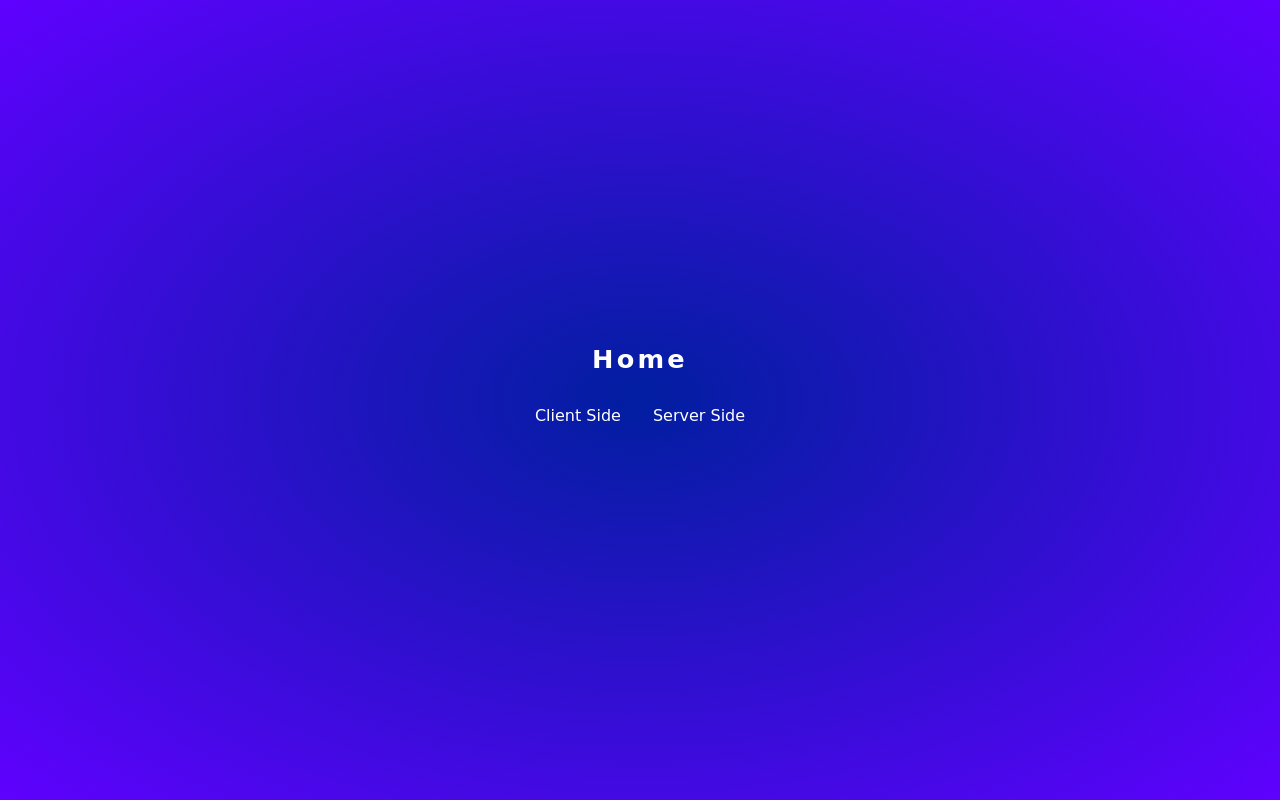
After one commit to CodeLavkush/clientServerMapping, a Node project: template views/home.ejs in a window 1280 px wide. The commit adds this page. Run offline with Node 20 templates, Linux system fonts and the light colour scheme; the template is opened without the code that fills it, so the values that code supplies are empty.

Commit message:
Added node js and express

```diff
--- /dev/null
+++ b/index.js
@@ -0,0 +1,22 @@
+import express from 'express'
+const app = express()
+const port = 3000
+
+app.use(express.static('public'));
+app.set('view engine', 'ejs');
+
+app.get('/', (req, res) => {
+  res.render('../views/home')
+})
+
+app.get('/client', (req, res) => {
+  res.render('../views/clientSideMapping')
+})
+
+app.get('/server', (req, res) => {
+  res.render('../views/serverSideMapping')
+})
+
+app.listen(port, () => {
+  console.log(`Example app listening on port ${port}`)
+})
--- /dev/null
+++ b/public/home.css
@@ -0,0 +1,43 @@
+* {
+    margin: 0;
+    padding: 0;
+    box-sizing: border-box;
+}
+
+body {
+    color: white;
+    background: #011EA0;
+    background: radial-gradient(at center, #011EA0, #5F01FF);
+    background-repeat: no-repeat;
+    background-size: cover;
+    background-position: center;
+}
+.container{
+    display: flex;
+    justify-content: center;
+    align-items: center;
+    flex-direction: column;
+    width: 100vw;
+    height: 100vh;
+    p{
+        font-family: cursive;
+        font-size: 1.6rem;
+        font-weight: 600;
+        letter-spacing: .2rem;
+    }
+
+    .pages{
+        display: flex;
+        justify-content: center;
+        align-items: center;
+        margin: 2rem;
+        gap: 2rem;
+
+        a{
+            font-family: cursive;
+            text-align: center;
+            text-decoration: none;
+            color: white;
+        }
+    }
+}
--- /dev/null
+++ b/views/home.ejs
@@ -0,0 +1,18 @@
+<!DOCTYPE html>
+<html lang="en">
+<head>
+    <meta charset="UTF-8">
+    <meta name="viewport" content="width=device-width, initial-scale=1.0">
+    <title>Home Page</title>
+    <link rel="stylesheet" href="home.css">
+</head>
+<body>
+    <div class="container">
+        <p>Home</p>
+        <div class="pages">
+            <a href="/client">Client Side</a>
+            <a href="/server">Server Side</a>
+        </div>
+    </div>
+</body>
+</html>
--- a/serverSideMapping.html
+++ b/views/serverSideMapping.ejs
@@ -4,7 +4,7 @@
     <title>Server Side Mapping</title>
 </head>
 <body>
-    <a href="clientSideMapping.html">
+    <a href="/client">
         <img src="kaju_katli.jpg" width="500" alt="kaju katli" ismap="ismap">
     </a>
 </body>
```
Also changed, not shown: package.json (added, +30 -0 lines), public/gulab_jamun.jpg (renamed from gulab_jamun.jpg), public/kaju_katli.jpg (renamed from kaju_katli.jpg), public/rasgulla.jpg (renamed from rasgulla.jpg), public/rasmalai.jpeg (renamed from rasmalai.jpeg), public/soan_papadi.jpg (renamed from soan_papadi.jpg), views/clientSideMapping.ejs (renamed from index.html), 2 other files.
